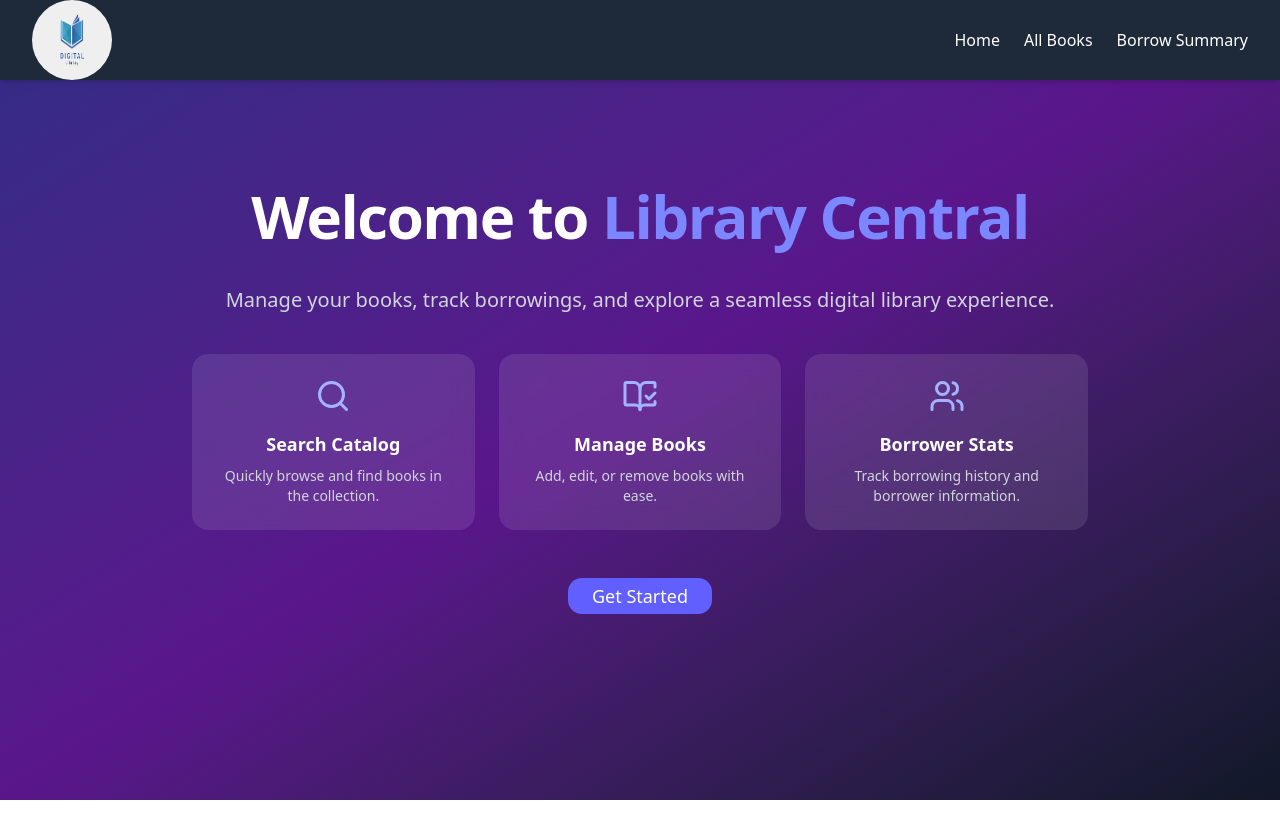
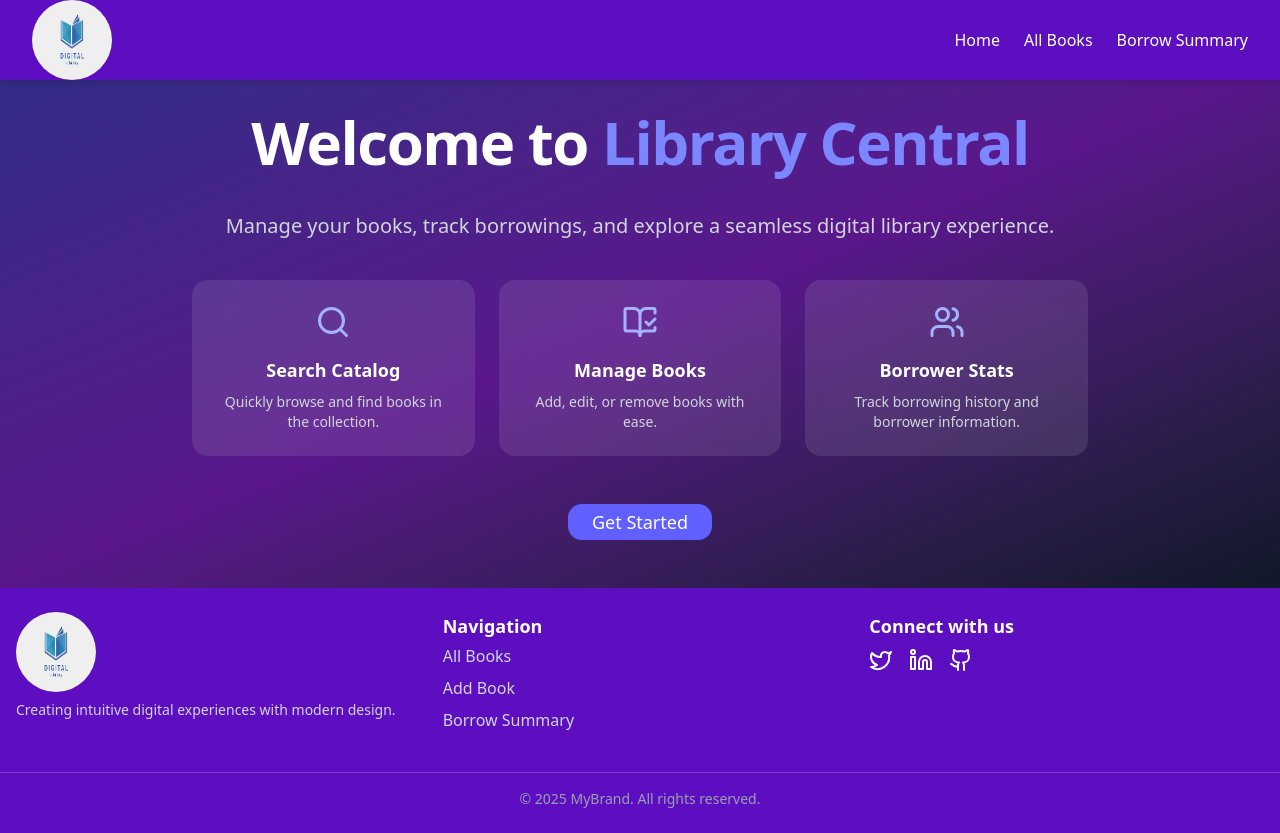
Before and after one commit to bibek-totol/Library-Management-System-Client, a React (Vite) app: page / in a window 1280 px wide. Before the commit the page ends 800 px from the top, so only its background shows below. Built offline with nearby package versions, Linux system fonts and the light colour scheme.

Commit message:
some ui modification and code spliting for performance optimzation

```diff
--- a/src/App.tsx
+++ b/src/App.tsx
@@ -1,8 +1,6 @@
 
 import './App.css'
-import Footer from './component/Footer'
-import Navbar from './component/Navbar'
-import BookList from './page/BookList'
+
 
 
 function App() {
@@ -11,13 +9,7 @@ function App() {
   return (
     <>
       <div className=''>
-        <Navbar/>
 
-
-        <BookList/>
-
-
-        <Footer/>
 
 
        </div>
--- a/src/component/Footer.tsx
+++ b/src/component/Footer.tsx
@@ -8,7 +8,7 @@ import im1 from "../assets/download.webp";
 
 const Footer = () => {
   return (
-    <footer className="bg-gray-800 backdrop-blur-md text-white py-6 fixed bottom-0 w-full mt-4 ">
+    <footer className="bg-violet-800 backdrop-blur-md text-white py-6   w-full ">
       <div className="max-w-7xl mx-auto px-4 grid grid-cols-1 md:grid-cols-3 gap-8">
 
         <div>
--- a/src/component/Navbar.tsx
+++ b/src/component/Navbar.tsx
@@ -10,7 +10,7 @@ const Navbar = () => {
   const toggleMenu = () => setIsOpen(!isOpen);
 
   return (
-    <nav className="bg-gray-800 backdrop-blur-md shadow-md fixed top-0 w-full z-50">
+    <nav className="bg-violet-800 backdrop-blur-md shadow-md fixed top-0 w-full z-50">
       <div className="max-w-7xl mx-auto px-4 sm:px-6 lg:px-8">
         <div className="flex justify-between items-center h-20 ">
           <div className="h-20 w-20">
@@ -18,9 +18,12 @@ const Navbar = () => {
           </div>
 
 
-          {/* Desktop Menu */}
+
           <div className="hidden md:flex space-x-6">
-            {["Home", "All Books",  "Borrow Summary"].map((item) => (
+          <Link  to="/"  className="text-white hover:text-blue-400 transition-colors font-medium">
+                Home
+              </Link>
+            {["All Books",  "Borrow Summary"].map((item) => (
 
               <Link key={item} to={`${item.split(" "). join("-").toLowerCase()}`}  className="text-white hover:text-blue-400 transition-colors font-medium">
                 {item}
@@ -28,7 +31,7 @@ const Navbar = () => {
             ))}
           </div>
 
-          {/* Mobile Menu Toggle */}
+
           <div className="md:hidden">
             <button
               onClick={toggleMenu}
@@ -40,14 +43,18 @@ const Navbar = () => {
         </div>
       </div>
 
-      {/* Mobile Dropdown */}
+
       {isOpen && (
         <div className="md:hidden bg-black/80 backdrop-blur-sm absolute top-16 left-0 w-full">
           <div className="flex flex-col items-center space-y-6 py-6">
-            {["All Books", "Add Book",  "Borrow Summary"].map((item) => (
+
+          <Link  to="/"  className="text-white hover:text-blue-400 transition-colors font-medium">
+                Home
+              </Link>
+            {["All Books","Borrow Summary"].map((item) => (
               <a
                 key={item}
-                href={`#${item.split(" ").join("-").toLowerCase()}`}
+                href={`${item.split(" ").join("-").toLowerCase()}`}
                 className="text-white text-lg hover:text-blue-400 transition-colors"
                 onClick={() => setIsOpen(false)}
               >
--- a/src/component/Root.tsx
+++ b/src/component/Root.tsx
@@ -8,7 +8,7 @@ export default function Root() {
     <div>
         <Navbar/>
         <Outlet/>
-        {/* <Footer/> */}
+        <Footer/>
     </div>
   )
 }
--- a/src/page/BookList.tsx
+++ b/src/page/BookList.tsx
@@ -89,13 +89,10 @@ export default function BookList() {
   };
 
   return (
-    <div className="p-4 w-full mt-20 min-h-[800px] ">
+    <div className="p-4 w-full mt-20 min-h-[800px] bg-gradient-to-br from-indigo-900 via-purple-900 to-gray-300">
 
       <div className="flex justify-between items-center mb-6 gap-4 ">
         <h1 className="text-2xl font-bold text-white">All Books</h1>
-        {/* <Button className="bg-blue-500 hover:bg-blue-600 text-white flex items-center gap-2">
-          <Plus size={20} /> Add New Book
-        </Button> */}
 
 <Dialog>
       <form>
@@ -133,7 +130,7 @@ export default function BookList() {
 
       </div>
 
-      <Card className="overflow-x-auto bg-sky-900 backdrop-blur-md rounded-2xl shadow-xl">
+      <Card className="overflow-x-auto bg-white/5 backdrop-blur-md rounded-2xl shadow-xl">
         <CardContent className="p-0">
           <table className="min-w-full text-white">
             <thead className="bg-white/5">
--- a/src/page/BorrowSummary.tsx
+++ b/src/page/BorrowSummary.tsx
@@ -47,10 +47,10 @@ const borrowedSummaryMock = [
 
 export default function BorrowSummary() {
   return (
-    <div className="p-4 md:p-8">
+    <div className="mt-20  md:p-8 bg-gradient-to-br from-indigo-900 via-purple-900 to-gray-300">
       <h1 className="text-2xl font-bold text-white mb-6">Borrowed Books Summary</h1>
 
-      <Card className="overflow-x-auto bg-sky-900 backdrop-blur-md rounded-2xl shadow-xl">
+      <Card className="overflow-x-auto bg-white/5 backdrop-blur-md rounded-2xl shadow-xl">
         <CardContent className="p-0">
           <table className="min-w-full text-white">
             <thead className="bg-white/5">
--- a/src/page/Home.tsx
+++ b/src/page/Home.tsx
@@ -4,8 +4,8 @@ import { BookOpenCheck, Search, Users } from "lucide-react";
 
 export default function Home() {
   return (
-    <div className="min-h-screen bg-gradient-to-br from-indigo-900 via-purple-900 to-gray-900 flex items-center justify-center px-6 py-12">
-      <div className="max-w-4xl w-full text-center text-white space-y-10">
+    <div className="bg-gradient-to-br from-indigo-900 via-purple-900 to-gray-900 flex items-center justify-center px-6 py-12 mt-[5%]">
+      <div className="max-w-4xl w-full  text-center text-white space-y-10">
         <h1 className="text-4xl md:text-6xl font-extrabold tracking-tight">
           Welcome to <span className="text-indigo-400">Library Central</span>
         </h1>
--- a/src/router/index.tsx
+++ b/src/router/index.tsx
@@ -1,7 +1,10 @@
-import Root from "@/component/Root";
-import BookList from "@/page/BookList";
-import BorrowSummary from "@/page/BorrowSummary";
-import Home from "@/page/Home";
+import { lazy} from "react";
+
+const Root = lazy(() => import("@/component/Root"));
+const BookList = lazy(() => import("@/page/BookList"));
+const BorrowSummary = lazy(() => import("@/page/BorrowSummary"));
+const Home = lazy(() => import("@/page/Home"));
+
 import {createBrowserRouter} from "react-router";
 
 
```
Also changed, not shown: src/main.tsx (+5 -2 lines).
